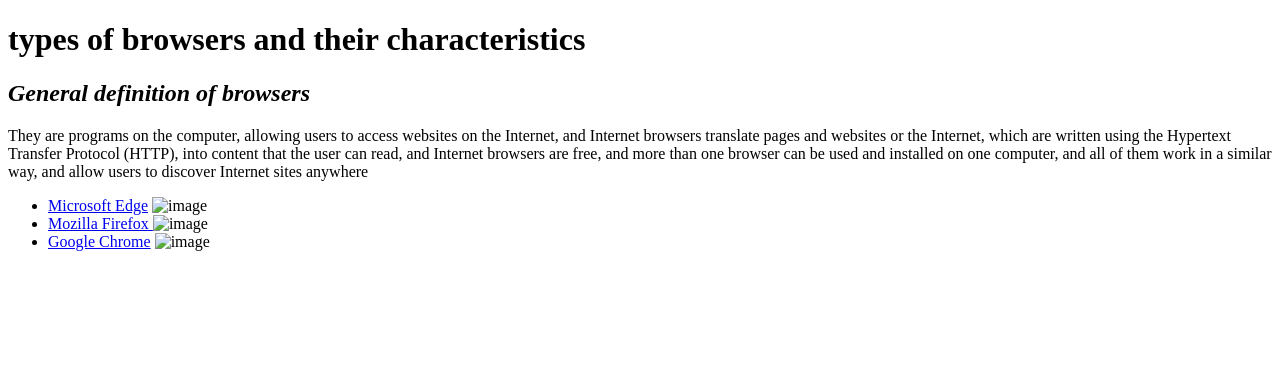
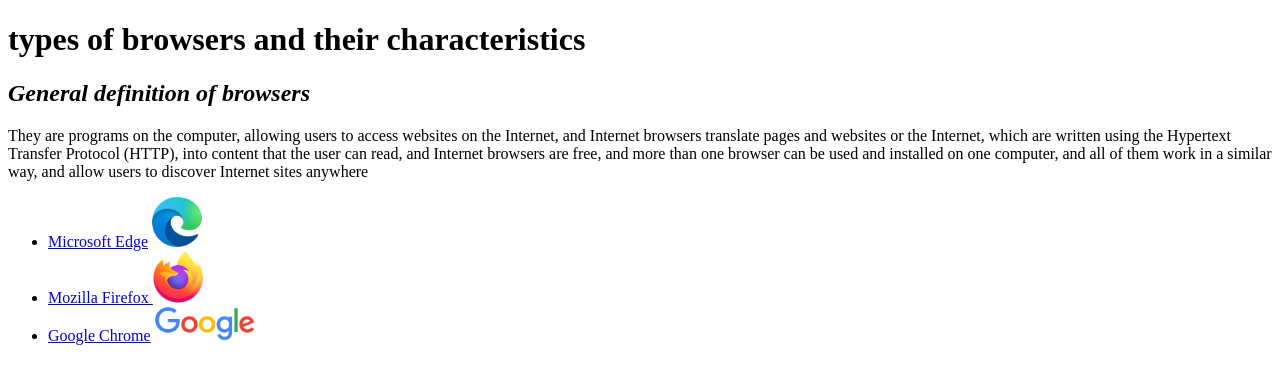
Before and after one commit to batoolAlHabal/webDevelopmentFirstTask, a plain HTML site: page index.html in a window 1280 px wide. Drawn offline with Linux system fonts and the light colour scheme.

Commit message:
change the path of pictures

```diff
--- a/index.html
+++ b/index.html
@@ -28,17 +28,17 @@
                         <!--  قائمة يوجد فيها تعداد بعض المتصفحات وروابط تنقلنا لصفحات كل صفحة تشرح عن المتصفح المذكور وصورة جانبية لكل متصفح  -->
                         <li>
                                 <div> <a href="./MicrosoftEdge.html" target="_blank"> Microsoft Edge</a>
-                                        <img src="assets/images/msEdgeLogo.png" alt=" image" width="50">
+                                        <img src="msEdgeLogo.png" alt=" image" width="50">
                                 </div>
                         </li>
                         <li>
                                 <div> <a href="./Firefox.html" target="_blank"> Mozilla Firefox </a>
-                                        <img src="assets/images/FirefoxLogo.svg.png" alt="image" width="50">
+                                        <img src="FirefoxLogo.svg.png" alt="image" width="50">
                                 </div>
                         </li>
                         <li>
                                 <div> <a href="./Google.html" target="_blank"> Google Chrome</a>
-                                        <img src="assets/images/googleLogo.png" alt="image" width="100">
+                                        <img src="googleLogo.png" alt="image" width="100">
                                 </div>
                         </li>
                 </ul>
```
